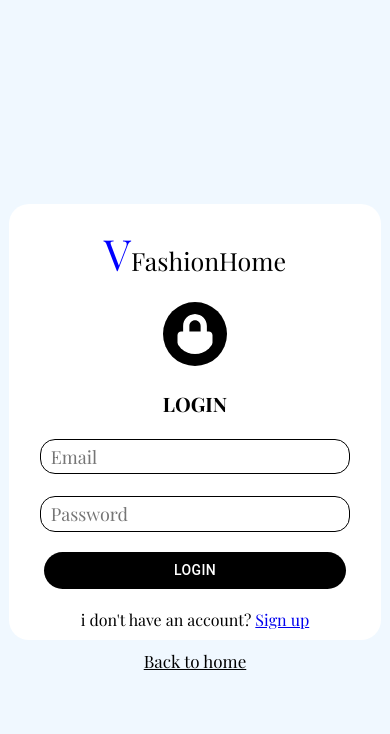
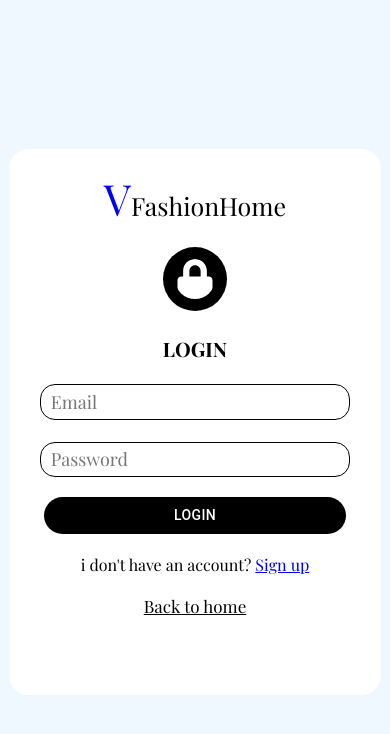
Before and after one commit to VIANNEY7000/VianneyFashionHome, a React (Vite) app: page /Login in a window 390 px wide. Shown: the top 734 px of the page. Built offline with nearby package versions, Linux system fonts and the light colour scheme; a web font is replaced by a local one.

Commit message:
add missing image

```diff
--- a/src/COMPONENTS/Card.jsx
+++ b/src/COMPONENTS/Card.jsx
@@ -1,7 +1,7 @@
 import { Button } from "@mui/material"
 import { FiArrowRight } from "react-icons/fi"
 import jeanmodel from '../assets/IMAGES/girlonjeancloth.webp'
-import heroimg2 from '../assets/IMAGEs/fashionimage3.avif'
+import heroimg2 from '../assets/IMAGES/fashionimage3.avif'
 import './Card.css'
 
 
--- a/src/COMPONENTS/Login.css
+++ b/src/COMPONENTS/Login.css
@@ -82,7 +82,7 @@
      .login-box{
         font-size: 17px;
         width: 85%;
-        height: 47vh;
+        height: 60vh;
 
         h1{
             font-size: 25px;
--- a/src/COMPONENTS/Navbar.css
+++ b/src/COMPONENTS/Navbar.css
@@ -141,6 +141,7 @@
   }
 
   .ham-menue{
-    height: 100vh;
+    height: 25vh;
+    width: 100%;
   }
 }
--- a/src/COMPONENTS/Signup.css
+++ b/src/COMPONENTS/Signup.css
@@ -82,7 +82,7 @@
      .signup-box{
         font-size: 17px;
         width: 85%;
-        height: 80vh;
+        height: 85vh;
 
         h1{
             font-size: 25px;
```
